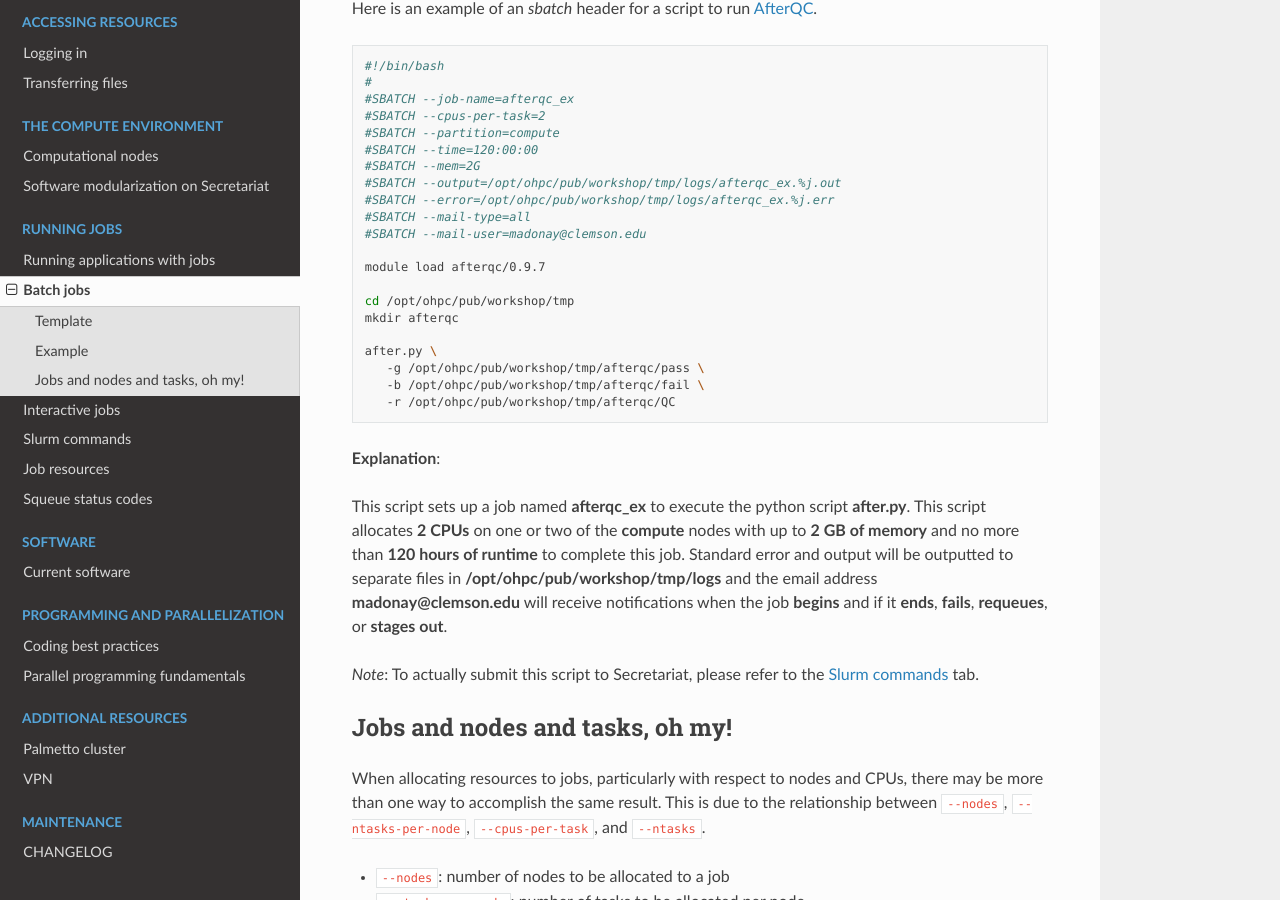
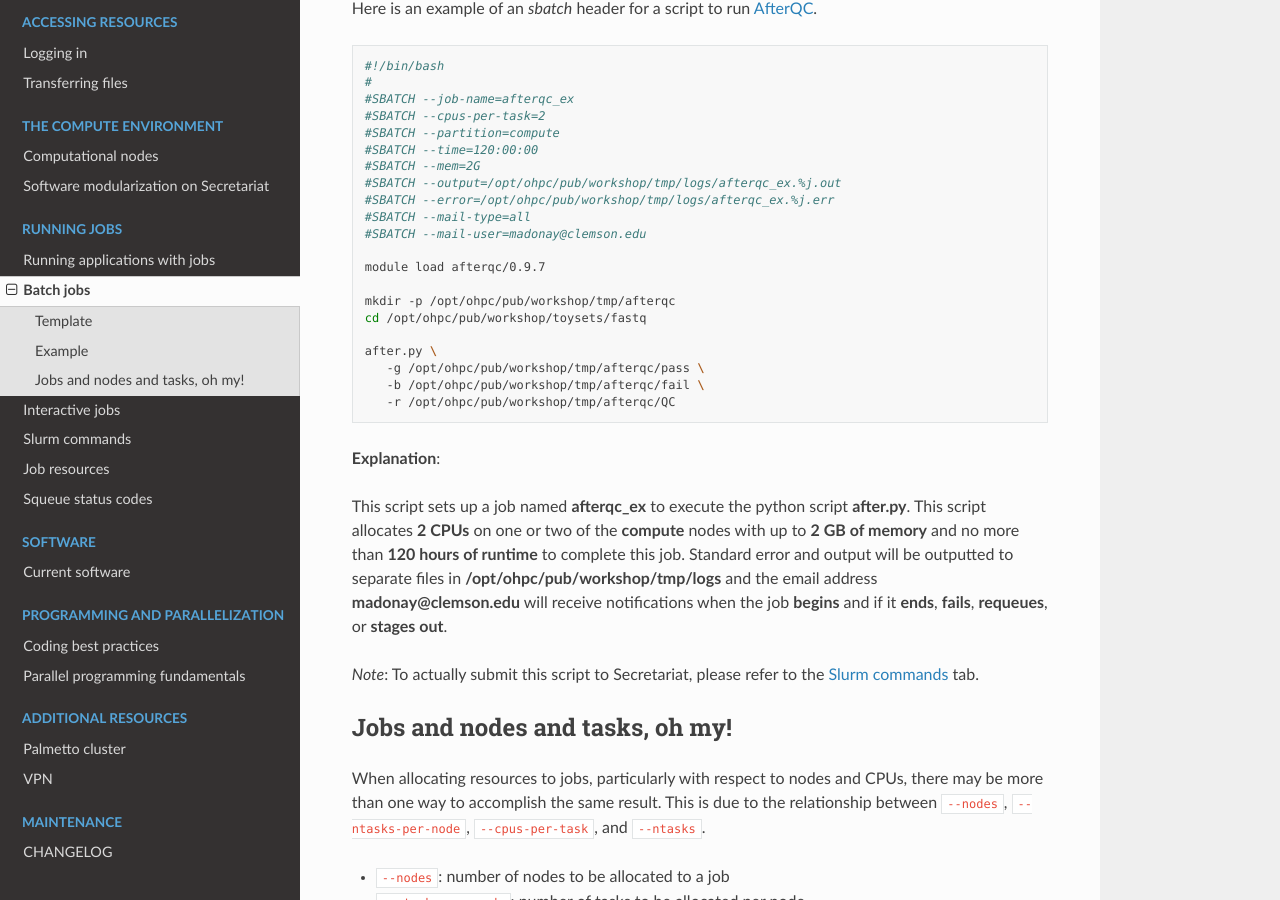
Before and after one commit to amalgamaria/secretariat, a Sphinx documentation site: the page built from docs/running-jobs/batch-jobs.rst, in a window 1280 px wide and 900 px high, scrolled down 1818 px. Built offline with Sphinx 7.4.7 and the Read the Docs theme 2.0.0, drawn with Linux system fonts in a browser that asks for light colours.

Commit message:
Fix example code

```diff
--- a/docs/running-jobs/batch-jobs.rst
+++ b/docs/running-jobs/batch-jobs.rst
@@ -92,8 +92,8 @@ Here is an example of an `sbatch` header for a script to run `AfterQC`_.
 
    module load afterqc/0.9.7
 
-   cd /opt/ohpc/pub/workshop/tmp
-   mkdir afterqc
+   mkdir -p /opt/ohpc/pub/workshop/tmp/afterqc
+   cd /opt/ohpc/pub/workshop/toysets/fastq
 
    after.py \
       -g /opt/ohpc/pub/workshop/tmp/afterqc/pass \
```
